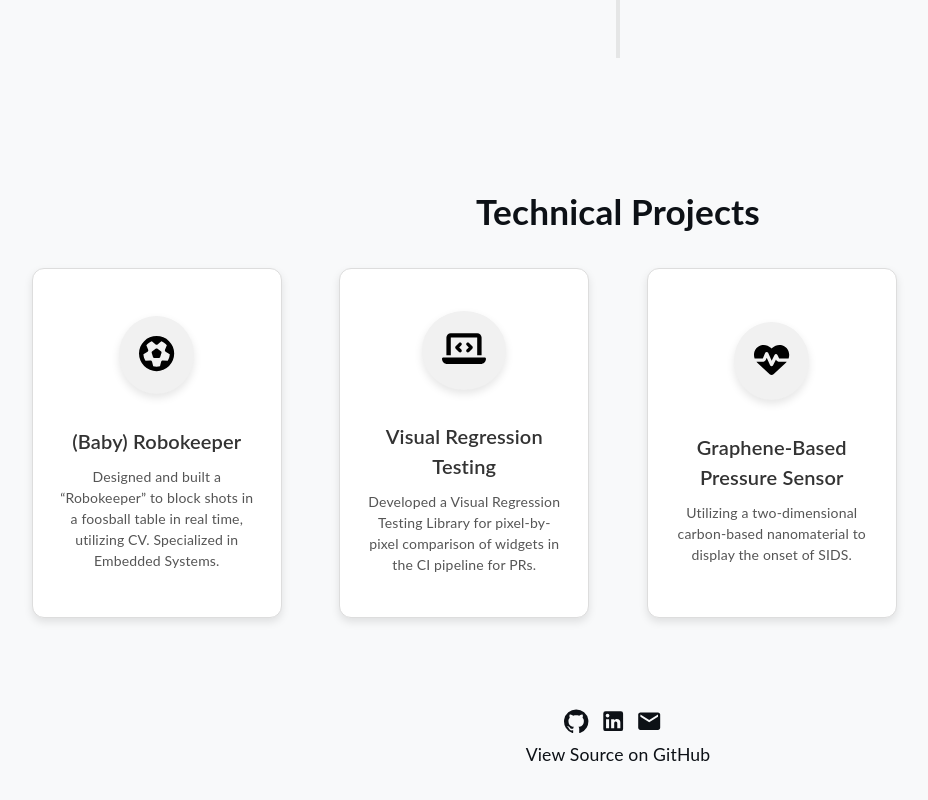
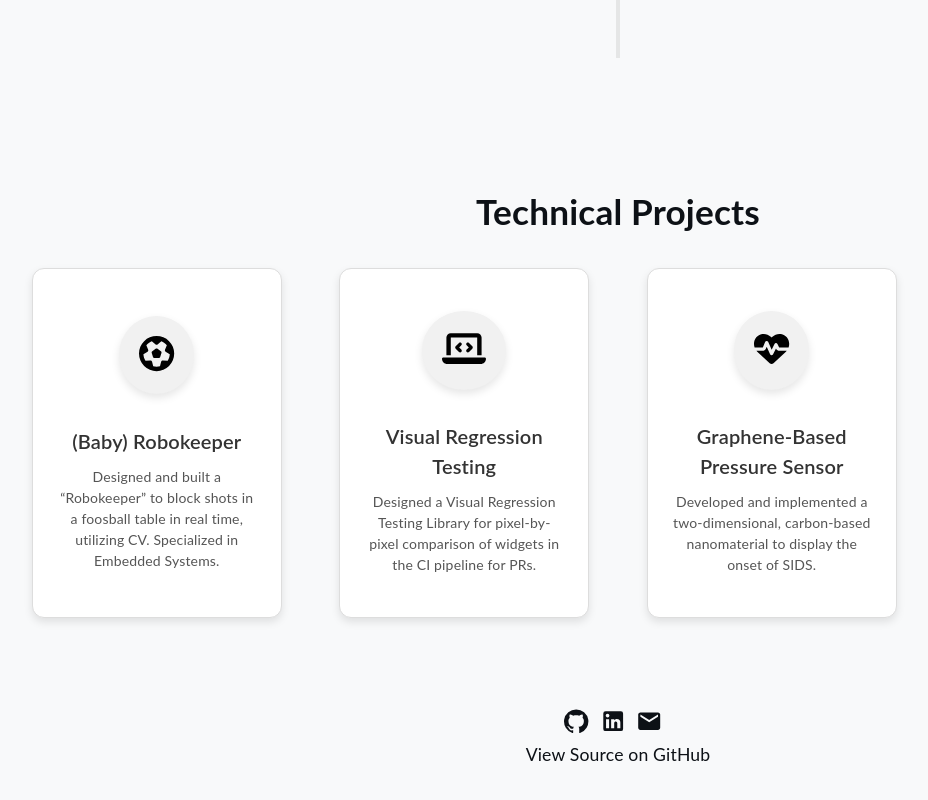
Before and after one commit to Sonyaal/sonyaalexis.dev, a React (Create React App) app: page / in a window 1280 px wide. Shown: the part 2387-3187 px from the top of the page, without its empty margins (22-950 px from the left). Built offline with nearby package versions, Linux system fonts and the light colour scheme.

Commit message:
updated project desc

```diff
--- a/src/components/Project.tsx
+++ b/src/components/Project.tsx
@@ -34,7 +34,7 @@ function Project() {
                         </div>
                         <div className="project-details">
                             <h2>Visual Regression Testing</h2>
-                            <p>Developed a Visual Regression Testing Library for pixel-by-pixel comparison of widgets in the CI pipeline for PRs.</p>
+                            <p>Designed a Visual Regression Testing Library for pixel-by-pixel comparison of widgets in the CI pipeline for PRs.</p>
                         </div>
                     </div>
                 {/* </Link> */}
@@ -47,7 +47,7 @@ function Project() {
                         </div>
                         <div className="project-details">
                             <h2>Graphene-Based Pressure Sensor</h2>
-                            <p>Utilizing a two-dimensional carbon-based nanomaterial to display the onset of SIDS.</p>
+                            <p>Developed and implemented a two-dimensional, carbon-based nanomaterial to display the onset of SIDS.</p>
                         </div>
                     </div>
                 </a>
```
